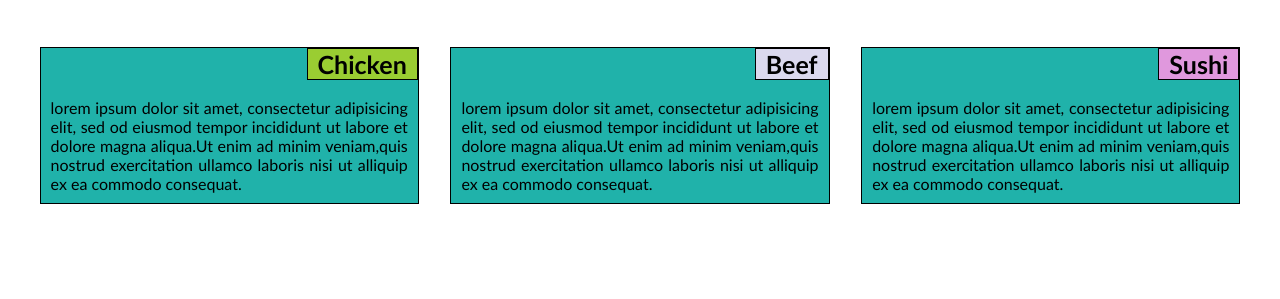
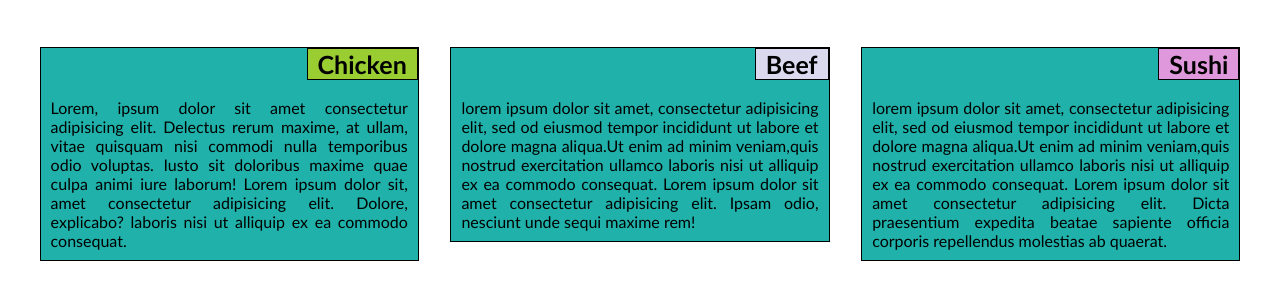
Before and after one commit to Akshityadav007/coursera-html-css-JS, a plain HTML site: page module-2-assignment/index.html in a window 1280 px wide. Shown: the part 63-362 px from the top of the page. Drawn offline with Linux system fonts and the light colour scheme.

Commit message:
Change Some Paragraphs

```diff
--- a/module-2-assignment/index.html
+++ b/module-2-assignment/index.html
@@ -1,47 +1,55 @@
 <!DOCTYPE html>
 <html lang="en">
-
   <head>
-	<meta charset="UTF-8">
-	<meta name="viewport" content="width=device-width, initial-scale=1.0">
+    <meta charset="UTF-8" />
+    <meta name="viewport" content="width=device-width, initial-scale=1.0" />
     <title>Assignment Solution for Module 2</title>
-	<link rel="stylesheet" type= "text/css" href="css/styles.css">
+    <link rel="stylesheet" type="text/css" href="css/styles.css" />
   </head>
 
   <body>
     <div>
-		<h1 id='heading'>Our Menu</h1>
+      <h1 id="heading">Our Menu</h1>
     </div>
     <div class="row">
-		<div class='box1'>
-			<div id='title'><span id="content">Chicken</span></div>
+      <div class="box1">
+        <div id="title"><span id="content">Chicken</span></div>
         <div id="content">
-				<section>lorem ipsum dolor sit amet, consectetur adipisicing elit, sed od eiusmod tempor
-					incididunt ut labore et dolore magna aliqua.Ut enim ad minim veniam,quis nostrud exercitation
-					ullamco
-					laboris nisi ut alliquip ex ea commodo consequat.</section>
+          <section>
+            Lorem, ipsum dolor sit amet consectetur adipisicing elit. Delectus
+            rerum maxime, at ullam, vitae quisquam nisi commodi nulla temporibus
+            odio voluptas. Iusto sit doloribus maxime quae culpa animi iure
+            laborum! Lorem ipsum dolor sit, amet consectetur adipisicing elit.
+            Dolore, explicabo? laboris nisi ut alliquip ex ea commodo consequat.
+          </section>
         </div>
       </div>
-		<div class='box2'>
-			<div id='title1'><span id="content">Beef</span></div>
+      <div class="box2">
+        <div id="title1"><span id="content">Beef</span></div>
         <div id="content">
-				<section>lorem ipsum dolor sit amet, consectetur adipisicing elit, sed od eiusmod tempor
-					incididunt ut labore et dolore magna aliqua.Ut enim ad minim veniam,quis nostrud exercitation
-					ullamco
-					laboris nisi ut alliquip ex ea commodo consequat.</section>
+          <section>
+            lorem ipsum dolor sit amet, consectetur adipisicing elit, sed od
+            eiusmod tempor incididunt ut labore et dolore magna aliqua.Ut enim
+            ad minim veniam,quis nostrud exercitation ullamco laboris nisi ut
+            alliquip ex ea commodo consequat. Lorem ipsum dolor sit amet
+            consectetur adipisicing elit. Ipsam odio, nesciunt unde sequi maxime
+            rem!
+          </section>
         </div>
       </div>
-		<div class='box3'>
-			<div id='title2'><span id="content">Sushi</span></div>
+      <div class="box3">
+        <div id="title2"><span id="content">Sushi</span></div>
         <div id="content">
-				<section>lorem ipsum dolor sit amet, consectetur adipisicing elit, sed od eiusmod tempor
-					incididunt ut labore et dolore magna aliqua.Ut enim ad minim veniam,quis nostrud exercitation
-					ullamco
-					laboris nisi ut alliquip ex ea commodo consequat.</section>
+          <section>
+            lorem ipsum dolor sit amet, consectetur adipisicing elit, sed od
+            eiusmod tempor incididunt ut labore et dolore magna aliqua.Ut enim
+            ad minim veniam,quis nostrud exercitation ullamco laboris nisi ut
+            alliquip ex ea commodo consequat. Lorem ipsum dolor sit amet
+            consectetur adipisicing elit. Dicta praesentium expedita beatae
+            sapiente officia corporis repellendus molestias ab quaerat.
+          </section>
         </div>
       </div>
     </div>
-
   </body>
-
 </html>
```
Also changed, not shown: module-4-assignment/script.js (+19 -9 lines). Lines whose indentation alone changed are shown as unchanged.
